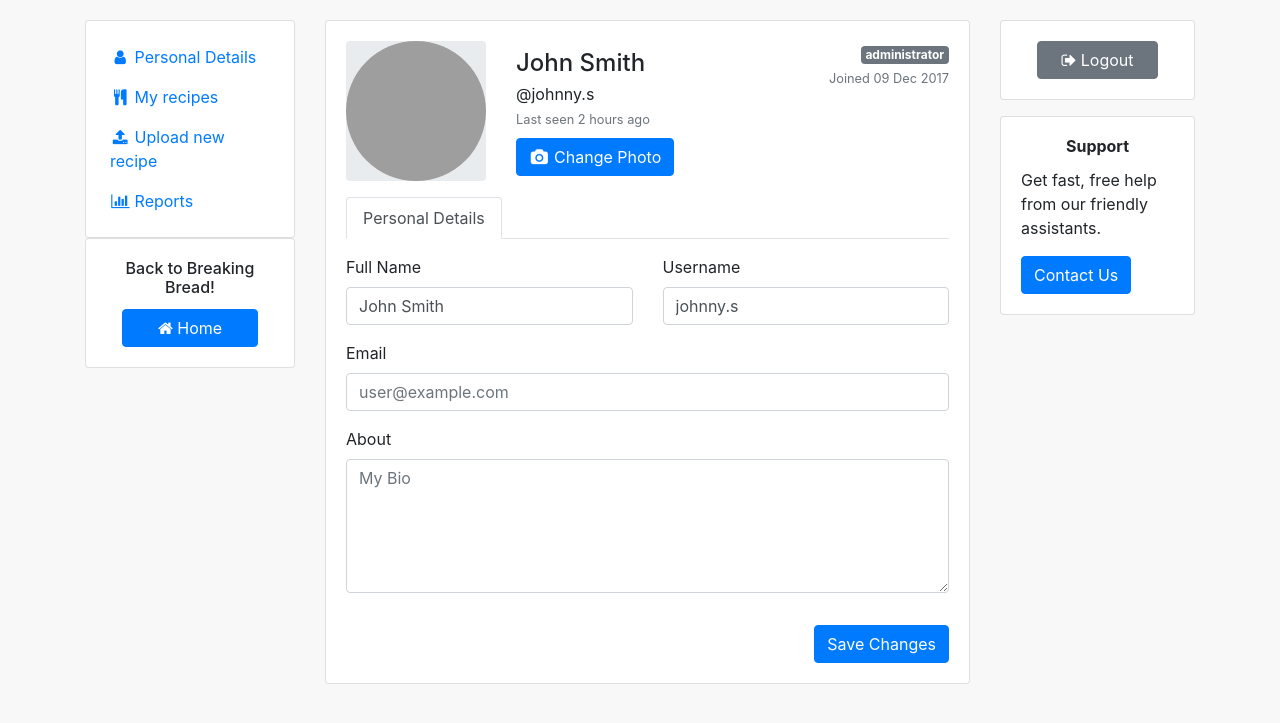
After one commit to Anjali-Madhu/Breaking_bread_project, a Django app: page /breakingbread/my-details/ in a window 1280 px wide. The commit adds this page. Shown: the top 723 px of the page. Run offline with Django 3.2, Linux system fonts and the light colour scheme; some libraries are stand-ins or nearby versions; grey boxes are pictures that could not be loaded.

Commit message:
added user detail page

```diff
--- a/breakingbread/urls.py
+++ b/breakingbread/urls.py
@@ -11,5 +11,6 @@ path('login/', views.user_login, name='login'),
 path('logout/', views.user_logout, name='logout'),
 path('cuisine/',views.cuisine_list,name='cuisine'),
 path('search-results/',views.search,name='search'),
+path('my-details/',views.user_details,name='details'),
 
 ]
--- a/breakingbread/views.py
+++ b/breakingbread/views.py
@@ -182,3 +182,7 @@ def search(request):
     context_dict["cuisines"]= cuisine_list
     response = render(request, 'breakingbread/search-results.html',context=context_dict)
     return response
+
+#user details
+def user_details(request) :
+     return render(request, 'breakingbread/user-details.html')
--- /dev/null
+++ b/static/js/userdetails.js
@@ -0,0 +1,55 @@
+var fileList = [];
+var step = 1;
+
+function openDialog() {
+    document.getElementById('fileid').click();
+}
+function showDetails() {
+    $('.myDetails').css('display','block');
+    $('.uploadNew').css('display','none');
+    $('.myreports').css('display','none');
+    document.getElementById('formTitle').innerHTML = 'My Details'
+}
+function uploadNewRecipe() {
+    $('.uploadNew').css('display','block');
+    $('.myreports').css('display','none');
+    $('.myDetails').css('display','none');
+    document.getElementById('formTitle').innerHTML = 'Upload Recipe'
+}
+function showMyReports() {
+    $('.myreports').css('display','block');
+    $('.uploadNew').css('display','none');
+    $('.myDetails').css('display','none');
+    document.getElementById('formTitle').innerHTML = 'My Reports'
+
+}
+function navigateToHomePage() {
+    window.history.back();
+}
+function updateList() {
+    var input = document.getElementById('fileElementId');
+    output = document.getElementById('fileList');
+    var children = "";
+    for (var i = 0; i < input.files.length; ++i) {
+        fileList.push(input.files[i]);
+        // children += '<li>' + input.files.item(i).name + '</li>';
+    }
+    for(var i = 0; i < fileList.length; i++) {
+        console.log(fileList[i]);
+        children += '<li>' + fileList[i].name + '</li>';
+    }
+    console.log(children);
+    output.innerHTML = '<ul>' + children + '</ul>'
+}
+function addAnotherStep() {
+    step++;
+    var newdiv = document.createElement('div');
+    newdiv.innerHTML = "<label> Step " + step + "</label>" ;
+    newdiv.innerHTML += " <input class='form-control' type='text' name='steps[]'/>"
+    document.getElementById('stepsRecipe').appendChild(newdiv);
+}
+function getDetails() {
+    var values = $("input[name='steps[]']")
+              .map(function(){return $(this).val();}).get();
+    console.log(values);
+}
--- a/templates/breakingbread/base.html
+++ b/templates/breakingbread/base.html
@@ -181,7 +181,7 @@
 
 
                                     {% if logged_in %}
-                                        <li><a href="{% url 'breakingbread:logout' %}">My Details</a></li>
+                                        <li><a href="{% url 'breakingbread:details' %}">My Details</a></li>
                                         <li><a href="{% url 'breakingbread:logout' %}">Sign out</a></li>
                                     {% else %}
                                         <li><a href="{% url 'breakingbread:register' %}">Register</a></li>
--- a/templates/breakingbread/login.html
+++ b/templates/breakingbread/login.html
@@ -68,7 +68,7 @@
                         <input type="text" name="username" value="" size="50" />
 
                         <p><label for="password">Password:</label></p>
-                        <input type="text" name="password" value="" size="50" />
+                        <input type="password" name="password" value="" size="50" />
 
                         <div class="form-row-last">
                             <input type="submit" name="login" class="register" value="Login">
--- /dev/null
+++ b/templates/breakingbread/user-details.html
@@ -0,0 +1,326 @@
+{% load staticfiles %}
+<!DOCTYPE html>
+<html lang="en">
+<head>
+    <meta charset="utf-8">
+    <!--  This file has been downloaded from https://bootdey.com  -->
+    <!--  All snippets are MIT license https://bootdey.com/license -->
+    <title>Bootdey.com</title>
+    <meta name="viewport" content="width=device-width, initial-scale=1">
+    <script src="https://ajax.googleapis.com/ajax/libs/jquery/1.10.2/jquery.min.js"></script>
+    <link href="http://netdna.bootstrapcdn.com/bootstrap/4.1.1/css/bootstrap.min.css" rel="stylesheet">
+    <link href="https://maxcdn.bootstrapcdn.com/font-awesome/4.3.0/css/font-awesome.min.css" rel="stylesheet">
+    <script src="https://ajax.googleapis.com/ajax/libs/jquery/3.4.1/jquery.min.js"></script>
+
+    <style type="text/css">
+      body{
+        margin-top:20px;
+        background:#f8f8f8
+      }
+
+      img {
+        border-radius: 50%;
+      }
+
+      h6 {
+          text-align: center;
+      }
+	</style>
+
+</head>
+  <body>
+    <div class="container">
+    <div class="row flex-lg-nowrap">
+      <div class="col-12 col-lg-auto mb-3" style="width: 240px;">
+        <div class="card p-3">
+          <div class="e-navlist e-navlist--active-bg">
+            <ul class="nav">
+              <li class="nav-item"><a class="nav-link px-2 active" href="javascript:showDetails();"><i class="fa fa-fw fa-user mr-1"></i><span>Personal Details</span></a></li>
+              <li class="nav-item"><a class="nav-link px-2" href=""><i class="fa fa-fw fa-cutlery mr-1"></i><span>My recipes</span></a></li>
+              <li class="nav-item"><a class="nav-link px-2" href="javascript:uploadNewRecipe()"><i class="fa fa-fw fa fa-upload mr-1"></i><span>Upload new recipe</span></a></li>
+              <li class="nav-item"><a class="nav-link px-2" href="javascript:showMyReports();"><i class="fa fa-fw fa fa-bar-chart mr-1"></i><span>Reports</span></a></li>
+            </ul>
+          </div>
+        </div>
+        <div class="card mb-3">
+            <div class="card-body">
+              <h6 class="card-title">Back to Breaking Bread!</h6>
+              <div class="px-xl-3">
+                <button class="btn btn-block btn-primary" onclick="navigateToHomePage()">
+                  <i class="fa fa-home"></i>
+                  <span>Home</span>
+                </button>
+              </div>
+            </div>
+          </div>
+      </div>
+
+      <div class="col">
+        <div class="row">
+          <div class="col mb-3">
+            <div class="card">
+              <div class="card-body">
+                <div class="e-profile">
+                  <div class="row">
+                    <div class="col-12 col-sm-auto mb-3">
+                      <div class="mx-auto" style="width: 140px;">
+                        <div class="d-flex justify-content-center align-items-center rounded" style="height: 140px; background-color: rgb(233, 236, 239);">
+                            <img src="https://image.shutterstock.com/image-photo/portrait-smiling-red-haired-millennial-260nw-1194497251.jpg" alt="User Details Background Image" height="140px" width="140px">
+                        </div>
+                      </div>
+                    </div>
+                    <div class="col d-flex flex-column flex-sm-row justify-content-between mb-3">
+                      <div class="text-center text-sm-left mb-2 mb-sm-0">
+                        <h4 class="pt-sm-2 pb-1 mb-0 text-nowrap">John Smith</h4>
+                        <p class="mb-0">@johnny.s</p>
+                        <div class="text-muted"><small>Last seen 2 hours ago</small></div>
+                        <div class="mt-2">
+                          <button class="btn btn-primary" type="file" onclick="openDialog()">
+                            <i class="fa fa-fw fa-camera"></i>
+                            <input id='fileid' type='file' hidden/>
+                            <span>Change Photo</span>
+                          </button>
+                        </div>
+                      </div>
+                      <div class="text-center text-sm-right">
+                        <span class="badge badge-secondary">administrator</span>
+                        <div class="text-muted"><small>Joined 09 Dec 2017</small></div>
+                      </div>
+                    </div>
+                  </div>
+                  <ul class="nav nav-tabs">
+                    <li class="nav-item"><a href="" class="active nav-link" id="formTitle">Personal Details</a></li>
+                  </ul>
+                  <div class="tab-content pt-3 info myDetails">
+                    <div class="tab-pane active">
+                      <form class="form" novalidate="">
+                        <div class="row">
+                          <div class="col">
+                            <div class="row">
+                              <div class="col">
+                                <div class="form-group">
+                                  <label>Full Name</label>
+                                  <input class="form-control" type="text" name="name" placeholder="John Smith" value="John Smith">
+                                </div>
+                              </div>
+                              <div class="col">
+                                <div class="form-group">
+                                  <label>Username</label>
+                                  <input class="form-control" type="text" name="username" placeholder="johnny.s" value="johnny.s">
+                                </div>
+                              </div>
+                            </div>
+                            <div class="row">
+                              <div class="col">
+                                <div class="form-group">
+                                  <label>Email</label>
+                                  <input class="form-control" type="text" placeholder="user@example.com">
+                                </div>
+                              </div>
+                            </div>
+                            <div class="row">
+                              <div class="col mb-3">
+                                <div class="form-group">
+                                  <label>About</label>
+                                  <textarea class="form-control" rows="5" placeholder="My Bio"></textarea>
+                                </div>
+                              </div>
+                            </div>
+                          </div>
+                        </div>
+                        <div class="row">
+                          <div class="col d-flex justify-content-end">
+                            <button class="btn btn-primary" type="submit">Save Changes</button>
+                          </div>
+                        </div>
+                      </form>
+
+                    </div>
+                  </div>
+                  <div class="tab-content pt-3 info uploadNew" style="display: none;">
+                    <div class="tab-pane active">
+                      <form class="form" novalidate="">
+                        <div class="row">
+                          <div class="col">
+                            <div class="row">
+                              <div class="col">
+                                <div class="form-group">
+                                  <label>Recipe Name</label>
+                                  <input class="form-control" type="text" name="name" placeholder="John Smith" value="John Smith">
+                                </div>
+                              </div>
+                              <div class="col">
+                                <div class="form-group">
+                                  <label for="sel1">Cuisine:</label>
+                                  <select class="form-control" id="sel1">
+                                    <option>Indian</option>
+                                    <option>Indian</option>
+                                    <option>Indian</option>
+                                    <option>Indian</option>
+                                  </select>
+                                </div>
+                              </div>
+                              <div class="col">
+                                <div class="form-group">
+                                  <label for="sel1">Category:</label>
+                                  <select class="form-control" id="sel1">
+                                    <option>Indian</option>
+                                    <option>Indian</option>
+                                    <option>Indian</option>
+                                    <option>Indian</option>
+                                  </select>
+                                </div>
+                              </div>
+                            </div>
+                            <div class="row">
+                              <div class="col">
+                                <div class="form-group">
+                                  <label>Time Taken(min):</label>
+                                  <input class="form-control" type="number" name="time_taken">
+                                </div>
+                              </div>
+                              <div class="col">
+                                <div class="form-group">
+                                  <label for="sel1">Type:</label>
+                                  <select class="form-control" id="sel1">
+                                    <option>Veg</option>
+                                    <option>Veg</option>
+                                    <option>Veg</option>
+                                  </select>
+                                </div>
+                              </div>
+                              <div class="col">
+                                <div class="form-group">
+                                  <label for="sel1">Level:</label>
+                                  <select class="form-control" id="sel1">
+                                    <option>Beginner</option>
+                                    <option>intermediate</option>
+                                    <option>Expert  </option>
+                                  </select>
+                                </div>
+                              </div>
+                            </div>
+                            <div class="row">
+                              <div class="col">
+                                <div class="form-group">
+                                  <label>Ingredients(separated by a comma):</label>
+                                  <textarea class="form-control" rows="5" placeholder="Recipe Ingredients"></textarea>
+                                </div>
+                              </div>
+                            </div>
+                            <div class="row">
+                              <div class="col">
+                                <div class="form-group">
+                                  <div id="stepsRecipe">
+                                    <label>Step 1:</label>
+                                    <input class="form-control" type="text" name="steps[]"/>
+                                    <!-- <label>Step 2:</label>
+                                    <input class="form-control" type="text" name="name" placeholder="John Smith" value="John Smith"> -->
+                                  </div>
+                                  <center style="padding: 15px;">
+                                    <button class="btn btn-secondary" type="button" onclick="addAnotherStep()">Add another step</button>
+                                  </center>
+                                </div>
+                              </div>
+                            </div>
+                            <div class="row">
+                              <div class="col mb-3">
+                                <div class="form-group">
+                                  <input type="file" name="filefield" id="fileElementId" name="files[]" multiple="multiple"  onchange="javascript:updateList()" />
+                                  <p>Selected files:</p>
+                                  <div id="fileList"></div>
+                                </div>
+                              </div>
+                            </div>
+                          </div>
+                        </div>
+                        <div class="row">
+                          <div class="col d-flex justify-content-end">
+                            <button class="btn btn-primary" type="button" onclick="saveRecipe()">Save Changes</button>
+                          </div>
+                        </div>
+                      </form>
+
+                    </div>
+                  </div>
+                  <div class="tab-content pt-3 info myreports" style="display: none;">
+                    <div class="tab-pane active">
+                      <form class="form" novalidate="">
+                        <div class="row">
+                          <div class="col">
+                            <div class="row">
+                              <div class="col">
+                                <div class="form-group">
+                                  <label>Report</label>
+                                  <input class="form-control" type="text" name="name" placeholder="John Smith" value="John Smith">
+                                </div>
+                              </div>
+                              <div class="col">
+                                <div class="form-group">
+                                  <label>Username</label>
+                                  <input class="form-control" type="text" name="username" placeholder="johnny.s" value="johnny.s">
+                                </div>
+                              </div>
+                            </div>
+                            <div class="row">
+                              <div class="col">
+                                <div class="form-group">
+                                  <label>Email</label>
+                                  <input class="form-control" type="text" placeholder="user@example.com">
+                                </div>
+                              </div>
+                            </div>
+                            <div class="row">
+                              <div class="col mb-3">
+                                <div class="form-group">
+                                  <label>About</label>
+                                  <textarea class="form-control" rows="5" placeholder="My Bio"></textarea>
+                                </div>
+                              </div>
+                            </div>
+                          </div>
+                        </div>
+                        <div class="row">
+                          <div class="col d-flex justify-content-end">
+                            <button class="btn btn-primary" type="submit">Save Changes</button>
+                          </div>
+                        </div>
+                      </form>
+
+                    </div>
+                  </div>
+                </div>
+              </div>
+            </div>
+          </div>
+
+          <div class="col-12 col-md-3 mb-3">
+            <div class="card mb-3">
+                <div class="card-body">
+                  <div class="px-xl-3">
+                    <button class="btn btn-block btn-secondary">
+                      <i class="fa fa-sign-out"></i>
+                      <span>Logout</span>
+                    </button>
+                  </div>
+                </div>
+              </div>
+
+            <div class="card">
+              <div class="card-body">
+                <h6 class="card-title font-weight-bold">Support</h6>
+                <p class="card-text">Get fast, free help from our friendly assistants.</p>
+                <button type="button" class="btn btn-primary">Contact Us</button>
+              </div>
+            </div>
+          </div>
+        </div>
+
+      </div>
+    </div>
+    </div>
+
+    <script src="http://netdna.bootstrapcdn.com/bootstrap/4.1.1/js/bootstrap.min.js"></script>
+    <script src={% static 'js/userdetails.js' %}></script>
+  </body>
+</html>
```
Also changed, not shown: db.sqlite3.
